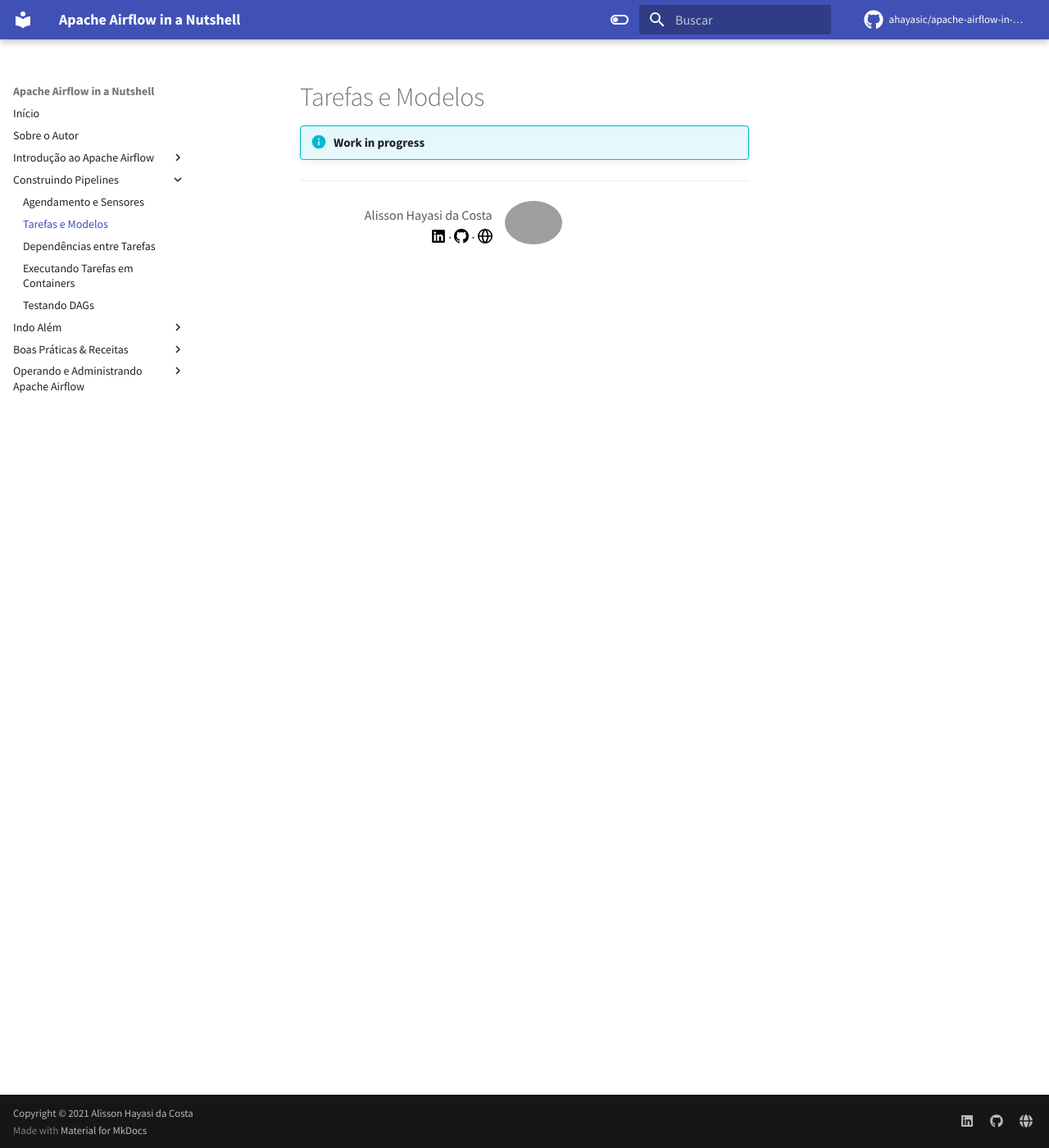
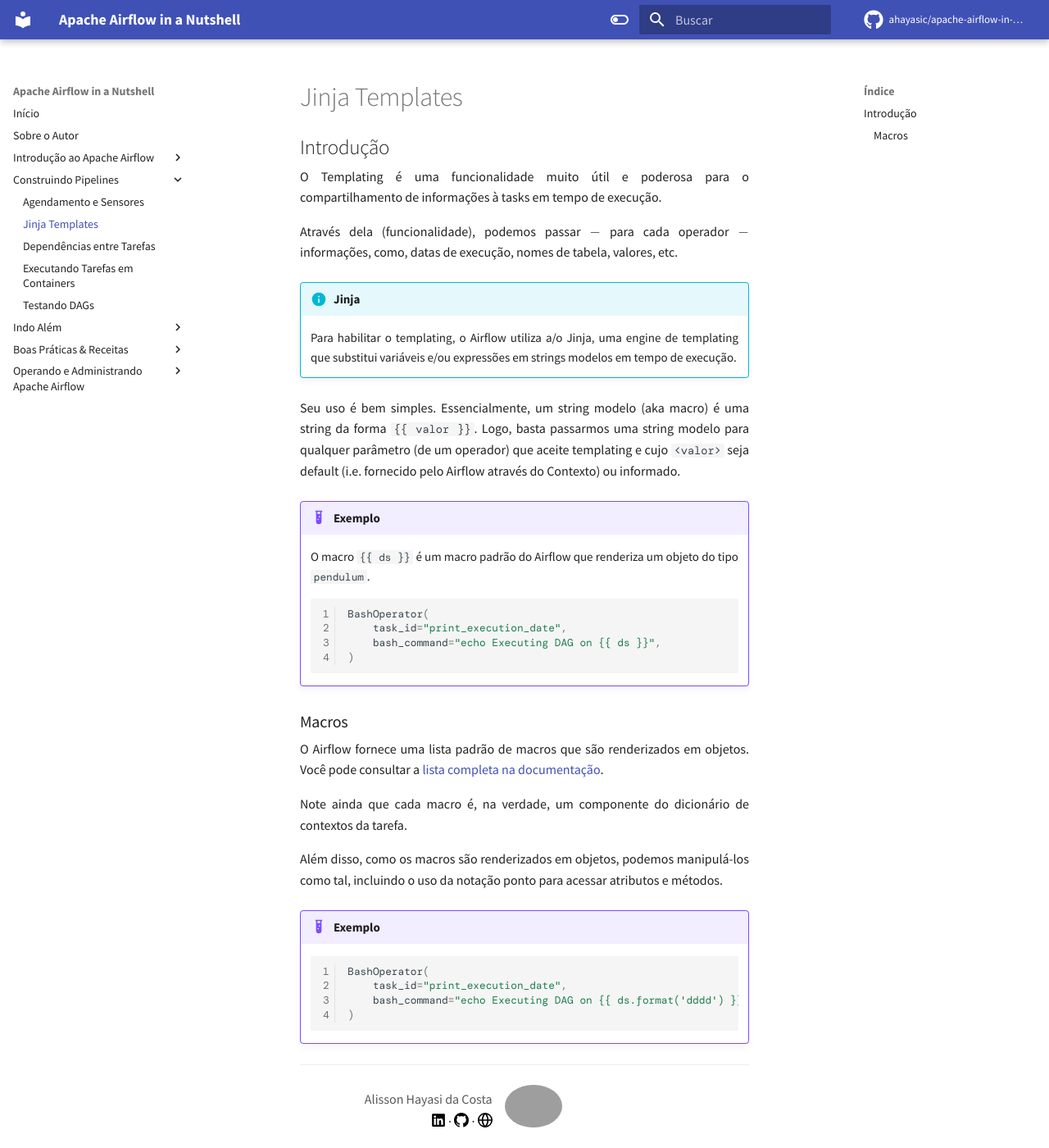
Before and after one commit to ahayasic/apache-airflow-in-a-nutshell, an MkDocs documentation site: the page built from docs/content/building_pipelines/templating_tasks.md, in a window 1280 px wide and 1400 px high. Shown: the whole window at 82% size. Built offline with MkDocs 1.6.1 and Material for MkDocs 9.7.7, drawn with Linux system fonts in a browser that asks for light colours; some web fonts are replaced; comment, search, counter and statistics services are not loaded; grey boxes are pictures that could not be loaded.

Commit message:
Update docs

````diff
--- a/docs/content/building_pipelines/templating_tasks.md
+++ b/docs/content/building_pipelines/templating_tasks.md
@@ -1 +1,38 @@
-!!! info "Work in progress"
+# Jinja Templates
+
+## Introdução
+
+O Templating é uma funcionalidade muito útil e poderosa para o compartilhamento de informações à tasks em tempo de execução.
+
+Através dela (funcionalidade), podemos passar $-$ para cada operador $-$ informações, como, datas de execução, nomes de tabela, valores, etc.
+
+!!! info "Jinja"
+    Para habilitar o templating, o Airflow utiliza a/o Jinja, uma engine de templating que substitui variáveis e/ou expressões em strings modelos em tempo de execução.
+
+Seu uso é bem simples. Essencialmente, um string modelo (aka macro) é uma string da forma `{{ valor }}`. Logo, basta passarmos uma string modelo para qualquer parâmetro (de um operador) que aceite templating e cujo `<valor>` seja default (i.e. fornecido pelo Airflow através do Contexto) ou informado.
+
+!!! example "Exemplo"
+    O macro `{{ ds }}` é um macro padrão do Airflow que renderiza um objeto do tipo `pendulum`.
+
+    ```python
+    BashOperator(
+        task_id="print_execution_date",
+        bash_command="echo Executing DAG on {{ ds }}",
+    )
+    ```
+
+### Macros
+
+O Airflow fornece uma lista padrão de macros que são renderizados em objetos. Você pode consultar a [lista completa na documentação](https://airflow.apache.org/docs/apache-airflow/stable/macros-ref.html#default-variables).
+
+Note ainda que cada macro é, na verdade, um componente do dicionário de contextos da tarefa.
+
+Além disso, como os macros são renderizados em objetos, podemos manipulá-los como tal, incluindo o uso da notação ponto para acessar atributos e métodos.
+
+!!! example "Exemplo"
+    ```python
+    BashOperator(
+        task_id="print_execution_date",
+        bash_command="echo Executing DAG on {{ ds.format('dddd') }}",
+    )
+    ```
--- a/mkdocs.yml
+++ b/mkdocs.yml
@@ -189,7 +189,7 @@
     - Conceitos e Componentes Essenciais: content/introduction_to_apache_airflow/essential_concepts_and_components.md
   - Construindo Pipelines:
     - Agendamento e Sensores: content/building_pipelines/scheduling_and_sensors.md
-    - Tarefas e Modelos: content/building_pipelines/templating_tasks.md
+    - Jinja Templates: content/building_pipelines/templating_tasks.md
     - Dependências entre Tarefas: content/building_pipelines/dependencies_between_tasks.md
     - Executando Tarefas em Containers: content/building_pipelines/running_tasks_in_containers.md
     - Testando DAGs: content/building_pipelines/testing_dags.md
@@ -198,7 +198,7 @@
     - Criando Componentes Personalizados: content/going_deeper/creating_custom_components.md
   - Boas Práticas & Receitas:
     - Boas Práticas: content/best_practices/best_practices.md
-    - Receitas & Códigos Padrões: content/best_practices/recipes.md
+    - Receitas: content/best_practices/recipes.md
   - Operando e Administrando Apache Airflow:
     - Administrando o Airflow: content/admin_ops/operating_airflow.md
     - Executando o Aiflow Localmente: content/admin_ops/running_airflow_locally.md
````
Also changed, not shown: docs/content/best_practices/recipes.md (+20 -15 lines).
